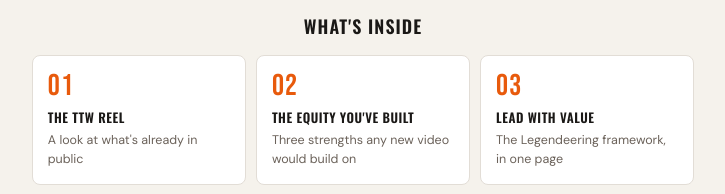
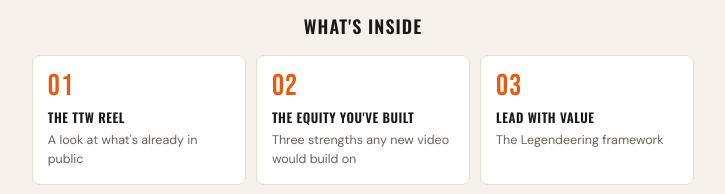
Before and after one commit to TalexMedia/ttw-strategy, a plain HTML site: page index.html in a window 1280 px wide. Shown: the part 1460-1654 px from the top of the page, without its empty margins (277-1002 px from the left). Drawn offline with nearby package versions, Linux system fonts and the light colour scheme.

Commit message:
Nav card: drop 'in one page'

```diff
--- a/index.html
+++ b/index.html
@@ -399,7 +399,7 @@ body{background:var(--bg);min-height:100vh}
       <a class="wi-card" href="#sec-strategy">
         <div class="wi-num">03</div>
         <div class="wi-title">Lead With Value</div>
-        <div class="wi-desc">The Legendeering framework, in one page</div>
+        <div class="wi-desc">The Legendeering framework</div>
       </a>
       <a class="wi-card" href="#sec-worlds">
         <div class="wi-num">04</div>
```
